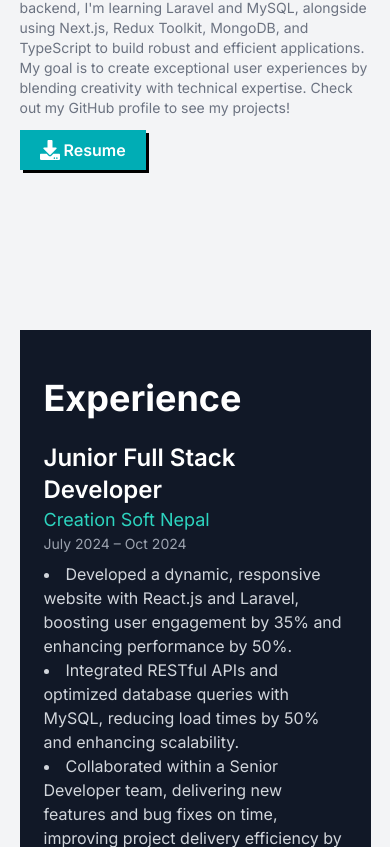
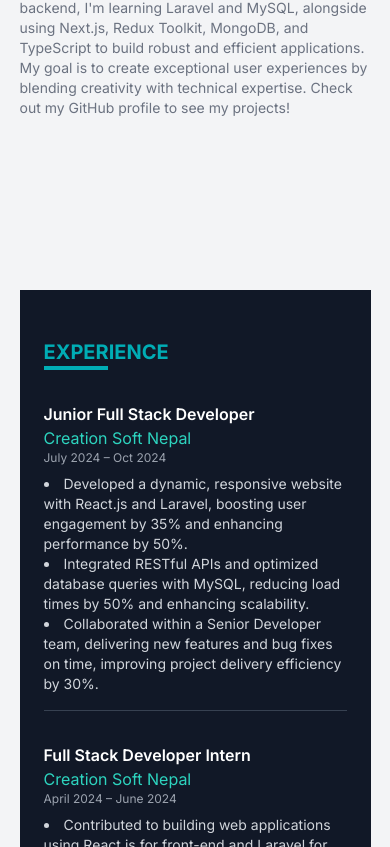
Before and after one commit to mandiptmg/latest-portfolio, a Next.js app: page /about in a window 390 px wide. Shown: the part 1017-1864 px from the top of the page. Built offline with nearby package versions, Linux system fonts and the light colour scheme.

Commit message:
`Fixed formatting and whitespace issues in layout and about components`

```diff
--- a/src/app/layout.tsx
+++ b/src/app/layout.tsx
@@ -1,26 +1,26 @@
-import type { Metadata } from 'next'
-import { Inter } from 'next/font/google'
-import './globals.css'
-import Header from '@/components/Header/Footer/Header'
-import Footer from '@/components/Header/Footer/Footer'
-import { Provider } from './Provider'
+import type { Metadata } from "next";
+import { Inter } from "next/font/google";
+import "./globals.css";
+import Header from "@/components/Header/Footer/Header";
+import Footer from "@/components/Header/Footer/Footer";
+import { Provider } from "./Provider";
 
-const inter = Inter({ subsets: ['latin'] })
+const inter = Inter({ subsets: ["latin"] });
 
 export const metadata: Metadata = {
-  title: 'Mandip Tamang',
-  description: 'Created by Mandip Tamang',
-}
+  title: "Mandip Tamang",
+  description: "Created by Mandip Tamang",
+};
 
 export default function RootLayout({
   children,
 }: Readonly<{
-  children: React.ReactNode
+  children: React.ReactNode;
 }>) {
   return (
-    <html lang='en' className=' overflow-x-hidden'>
+    <html lang="en">
       <body
-        className={`${inter.className} bg-gray-100 dark:text-white dark:bg-[#222831] `}
+        className={`${inter.className} bg-gray-100 dark:text-white  overflow-x-hidden dark:bg-[#222831] `}
       >
         <Provider>
           <Header />
@@ -29,5 +29,5 @@ export default function RootLayout({
         </Provider>
       </body>
     </html>
-  )
+  );
 }
--- a/src/components/about/About.tsx
+++ b/src/components/about/About.tsx
@@ -47,7 +47,7 @@ const About = () => {
             expertise. Check out my GitHub profile to see my projects!{" "}
           </p>
           <div className="flex items-center gap-6">
-            <Link href="/mandiptamang.pdf" passHref>
+            {/* <Link href="/mandiptamang.pdf" passHref>
               <a
                 download="resume.pdf"
                 className="px-5 py-2 font-medium bg-[#00ADB5] text-white w-fit transition-all shadow-[3px_3px_0px_black] hover:shadow-none hover:translate-x-[3px] hover:translate-y-[3px] flex items-center gap-1"
@@ -57,7 +57,7 @@ const About = () => {
                   Resume
                 </span>
               </a>
-            </Link>
+            </Link> */}
 
             <button className={pathname === "/about" ? "hidden" : "none"}>
               <Link
--- a/src/components/about/Experience.tsx
+++ b/src/components/about/Experience.tsx
@@ -2,22 +2,25 @@ import { experiences } from "../../../data/data";
 const Experience = () => {
   return (
     <section className="bg-gray-900 text-white py-12">
-      <div className="container mx-auto px-6">
-        <h2 className="text-4xl font-bold mb-6" data-aos="fade-right">
-          Experience
-        </h2>
+      <div className=" mx-auto px-6">
+        <div data-aos="fade-right">
+          <h1 className="font-bold md:text-2xl text-xl color1 uppercase">
+            Experience
+          </h1>
+          <div className="w-16 h-1 bg-[#00ADB5]"></div>
+        </div>
         {experiences.map((exp, index) => (
           <div
             data-aos="fade-up"
             key={index}
-            className="mb-8 border-b border-gray-700 pb-4"
+            className="my-8 border-b border-gray-700 pb-4"
           >
-            <h3 className="text-2xl font-semibold">{exp.role}</h3>
-            <p className="text-lg text-teal-400">{exp.company}</p>
-            <p className="text-sm text-gray-400 mb-2">{exp.period}</p>
+            <h3 className="md:text-2xl font-semibold">{exp.role}</h3>
+            <p className="md:text-lg text-teal-400">{exp.company}</p>
+            <p className="md:text-sm text-xs  text-gray-400 mb-2">{exp.period}</p>
             <ul className="list-disc list-inside text-gray-300">
               {exp.responsibilities.map((task, i) => (
-                <li key={i}>{task}</li>
+                <li className="md:text-base text-sm" key={i}>{task}</li>
               ))}
             </ul>
           </div>
```
